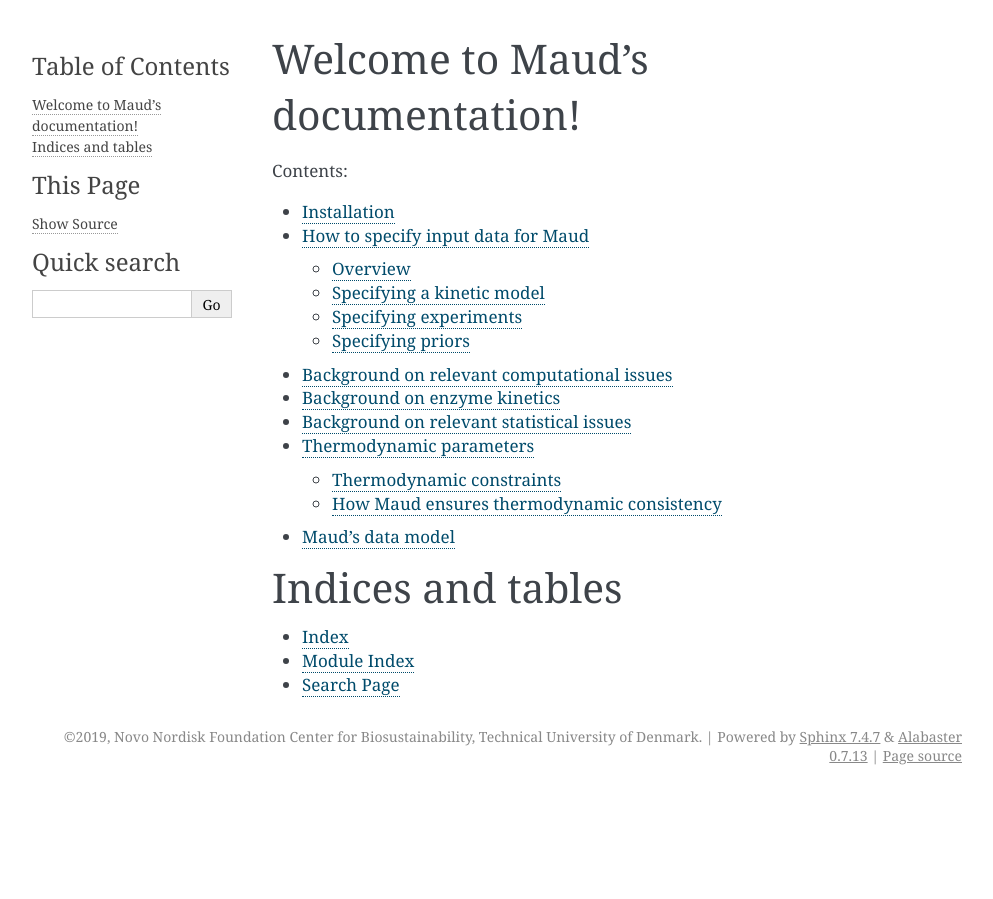
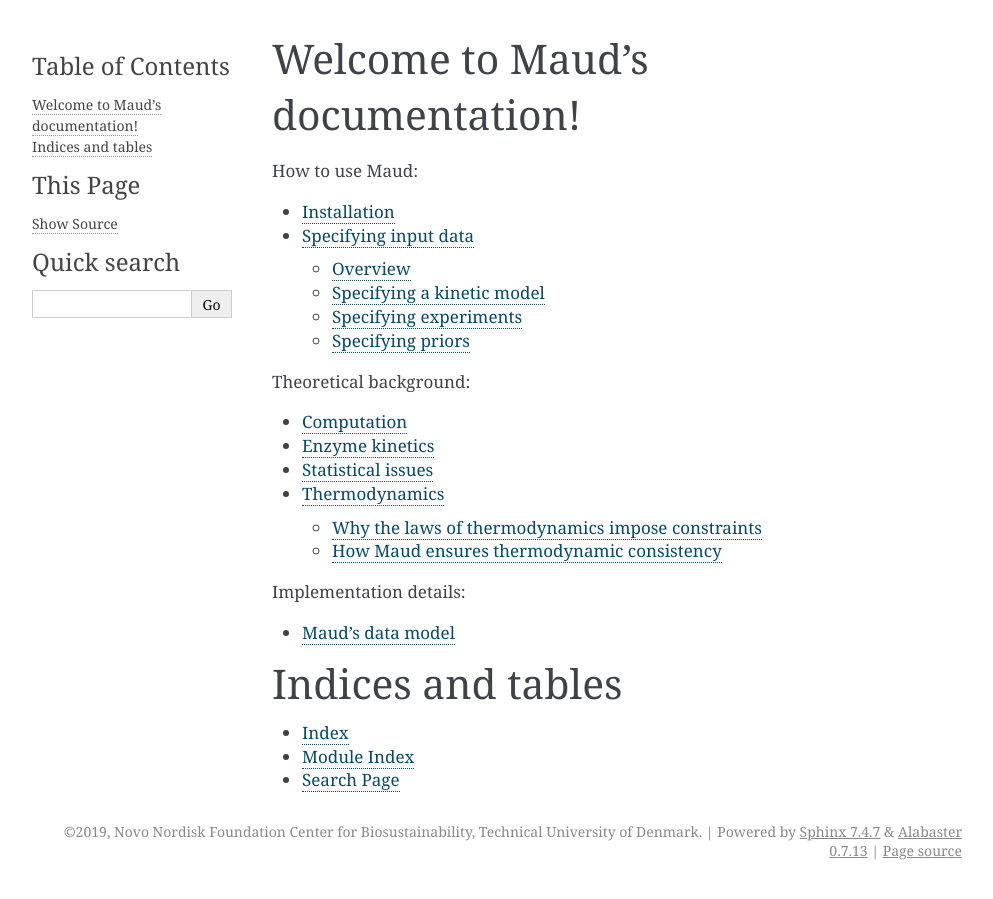
Before and after one commit to biosustain/Maud, a Sphinx documentation site: the page built from docs/index.rst, in a window 1280 px wide. Shown: the whole page, without its empty margins (148-1141 px from the left). Built offline with Sphinx 7.4.7, drawn with Linux system fonts in a browser that asks for light colours.

Commit message:
Chore: a few housekeeping documentation changes

```diff
--- a/docs/index.rst
+++ b/docs/index.rst
@@ -8,14 +8,24 @@
 
 .. toctree::
    :maxdepth: 2
-   :caption: Contents:
+   :caption: How to use Maud:
 
    usage/installation
    usage/inputting
+
+.. toctree::
+   :maxdepth: 2
+   :caption: Theoretical background:
+
    theory/computation
    theory/enzyme_kinetics
    theory/statistics
    theory/thermodynamics
+
+.. toctree::
+   :maxdepth: 2
+   :caption: Implementation details:
+
    implementation/data_model
 
 
--- a/docs/theory/computation.rst
+++ b/docs/theory/computation.rst
@@ -1,5 +1,6 @@
-Background on relevant computational issues
-===========================================
+===========
+Computation
+===========
 
 This document addresses questions about computation, for example:
 
--- a/docs/theory/enzyme_kinetics.rst
+++ b/docs/theory/enzyme_kinetics.rst
@@ -1,4 +1,5 @@
-Background on enzyme kinetics
-=============================
+===============
+Enzyme kinetics
+===============
 
 This document explains the assumptions about enzyme kinetics that Maud uses.
--- a/docs/theory/statistics.rst
+++ b/docs/theory/statistics.rst
@@ -1,5 +1,6 @@
-Background on relevant statistical issues
-=========================================
+==================
+Statistical issues
+==================
 
 This document addresses statistical questions to do with Maud, such as:
 
--- a/docs/theory/thermodynamics.rst
+++ b/docs/theory/thermodynamics.rst
@@ -1,6 +1,6 @@
-======================================
-Thermodynamic parameters
-======================================
+==============
+Thermodynamics
+==============
 
 Each enzyme in a reaction network model has a thermodynamic parameter called
 :math:`k_{eq}`, which represents how much energy the corresponding chemical
@@ -9,8 +9,8 @@
 thermodynamics constrain these parameters and how Maud ensures that these
 constraints are satisfied.
 
-Thermodynamic constraints
-=========================
+Why the laws of thermodynamics impose constraints
+=================================================
 
 Thermodynamic parameters are constrained in two main ways.
 
--- a/docs/usage/inputting.rst
+++ b/docs/usage/inputting.rst
@@ -1,6 +1,6 @@
-==================================
-How to specify input data for Maud
-==================================
+=====================
+Specifying input data
+=====================
 
 This document explains how to specify kinetic models, prior parameter
 distributions and experimental data in a form that Maud can use.
```
